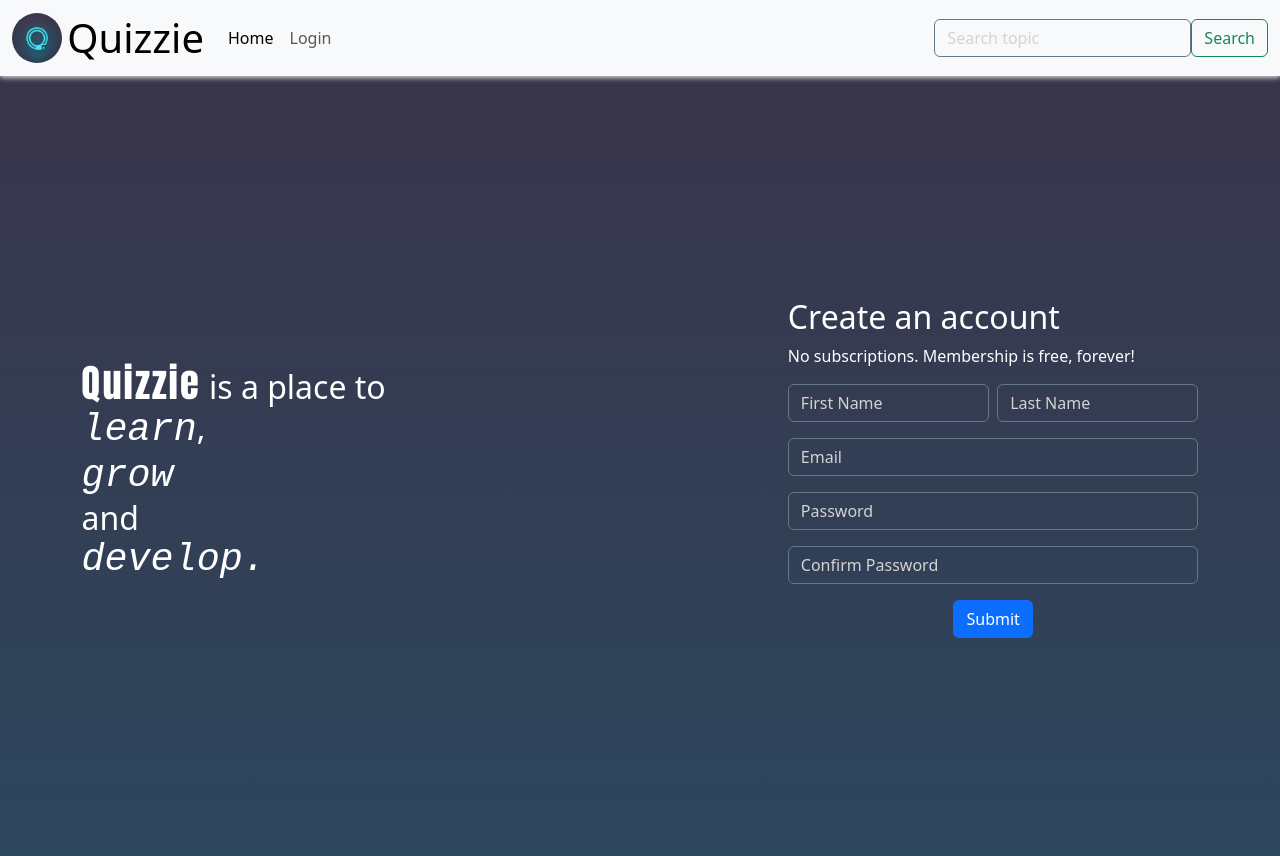
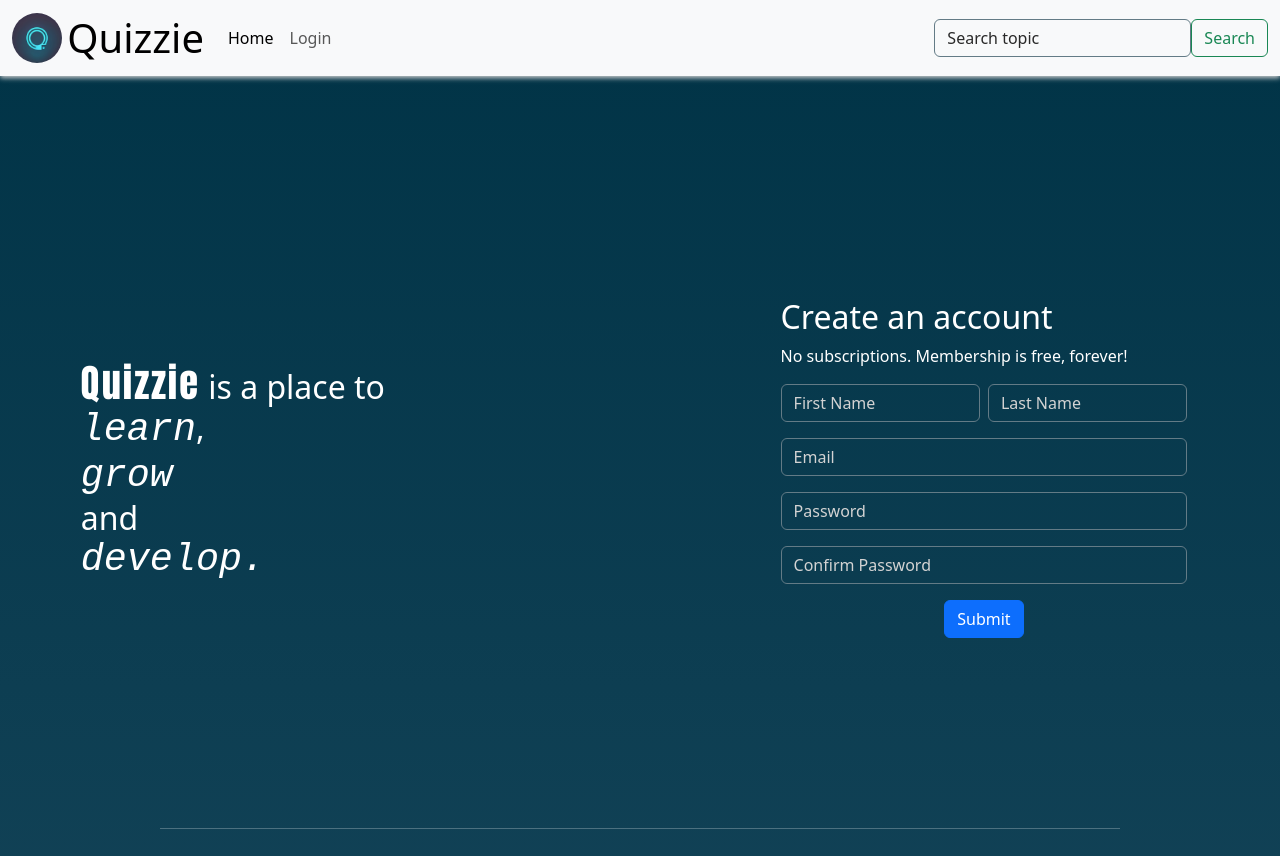
Before and after one commit to Kelly-Nesh/QuizWiz, a Django app: page / in a window 1280 px wide. Shown: the top 856 px of the page. Run offline with Django 3.2, Linux system fonts and the light colour scheme; grey boxes are pictures that could not be loaded.

Commit message:
home page layout complete

```diff
--- a/Quiz/templates/Quiz/home.html
+++ b/Quiz/templates/Quiz/home.html
@@ -3,7 +3,9 @@
   <div class="landing vh-100 row justify-content-around align-items-center">
     <div class="col-5">
       <h2>
-        <span>Quizzie</span> is a place to <br /><span>learn</span>, <br /><span>grow</span>
+        <span>Quizzie</span> is a place to <br /><span>learn</span>, <br /><span
+          >grow</span
+        >
         <br />and <br /><span>develop.</span>
       </h2>
     </div>
@@ -54,14 +56,83 @@
       </form>
     </div>
   </div>
-  <section class="section-1 row">
-    <div class-"col-7">
-      <h3 class="display-4 text-uppercase">Explore topics</h3>
-      <p class="">Quizzie offers thousands of questions across various categories, including Science, Mathematics, History, Geography, Literature, and more1. Whether you’re a student looking to ace your exams or a teacher aiming to create captivating quizzes, Quizzie ensures there’s always something new to learn.</p>
+  <hr class="w-75 d-block mx-auto hr" />
+  <section class="section-1 row justify-content-evenly">
+    <div class="col-7">
+      <div class="">
+        <span class="v-line"></span>
+        <h3 class="col-5 display-4 d-inline-block text-uppercase">
+          Explore<br />topics
+        </h3>
+      </div>
+      <p class="">
+        Quizzie offers thousands of questions across various categories,
+        including Science, Mathematics, History, Geography, Literature, and
+        more1. Whether you’re a student looking to ace your exams or a teacher
+        aiming to create captivating quizzes, Quizzie ensures there’s always
+        something new to learn.
+      </p>
+      <div><a class="btn btn-primary" href="/topics">Explore &rarr;</a></div>
     </div>
     <div class="col-4">
-      <img src="https://picsum.photos" alt="random img" class="img-fluid rounded-3"/>
+      <img
+        src="https://picsum.photos/id/3/500"
+        alt="random img"
+        class="img-fluid rounded-3"
+      />
+    </div>
+  </section>
+
+  <hr class="w-75 d-block mx-auto hr mt-5 mb-3 py-3" />
+  <section class="section-1 row justify-content-evenly">
+    <div class="col-4">
+      <img
+        src="https://picsum.photos/id/3/500"
+        alt="random img"
+        class="img-fluid rounded-3"
+      />
+    </div>
+    <div class="col-7">
+      <div class="d-flex align-items-center">
+        <span class="v-line"></span>
+
+        <h3 class="col-7 display-4 d-inline-block text-uppercase">
+          Create<br />Questions
+        </h3>
+      </div>
+      <p class="">
+        Quizzie offers thousands of questions across various categories,
+        including Science, Mathematics, History, Geography, Literature, and
+        more1. Whether you’re a student looking to ace your exams or a teacher
+        aiming to create captivating quizzes, Quizzie ensures there’s always
+        something new to learn.
+      </p>
+      <div><a class="btn btn-primary" href="/topics">Create &rarr;</a></div>
     </div>
   </section>
 </main>
+<hr class="w-75 d-block mx-auto hr mt-5 mb-3 py-3" />
+<footer>
+  <div class="container">
+    <div class="row">
+      <div class="col-12">
+        <p class="text-center">&copy; Quizzie 2021</p>
+      </div>
+    </div>
+    <div class="row">
+      <div class="col-12">
+        <p class="text-center text-white">
+          <a href="https://github.com/shubham1999/Quizzie">
+            <i class="fab fa-github"></i>
+            Github
+          </a>
+          <a href="https://www.linkedin.com/in/shubham-singh-1999/">
+            <i class="fab fa-linkedin"></i>
+            LinkedIn
+          </a>
+        </p>
+      </div>
+    </div>
+  </div>
+</footer>
 {% endblock content %}
--- a/static/css/styles.css
+++ b/static/css/styles.css
@@ -1,9 +1,22 @@
+* {
+  margin: 0;
+  padding: 0;
+}
+a {
+  text-decoration: none;
+  color: aquamarine;
+}
+.row {
+  margin-right: 0;
+}
 nav {
   box-shadow: 0 2px 5px 0 lightgrey;
 }
-
-main {
-  background: linear-gradient(#39344a, #265369);
+h3 {
+  font-family: Impact, Haettenschweiler, "Arial Narrow Bold", sans-serif;
+}
+body {
+  background: linear-gradient(#003346, #265369);
   color: white;
 }
 .landing div h2 span {
@@ -24,8 +37,23 @@ main {
 .form-control::placeholder {
   color: lightgrey;
 }
+nav .form-control:first-of-type::placeholder {
+  color: rgb(41, 41, 41);
+}
 .form-control:focus {
   background: #39344a;
   caret-color: whitesmoke;
   color: whitesmoke;
 }
+main hr.d-block:first-of-type {
+  margin-bottom: 4em;
+  margin-top: -3em;
+}
+span.v-line {
+  width: 10px;
+  display: inline-block;
+  background: #486c84;
+  height: 90px;
+  border-radius: 10px;
+  margin-right: 5px;
+}
```
